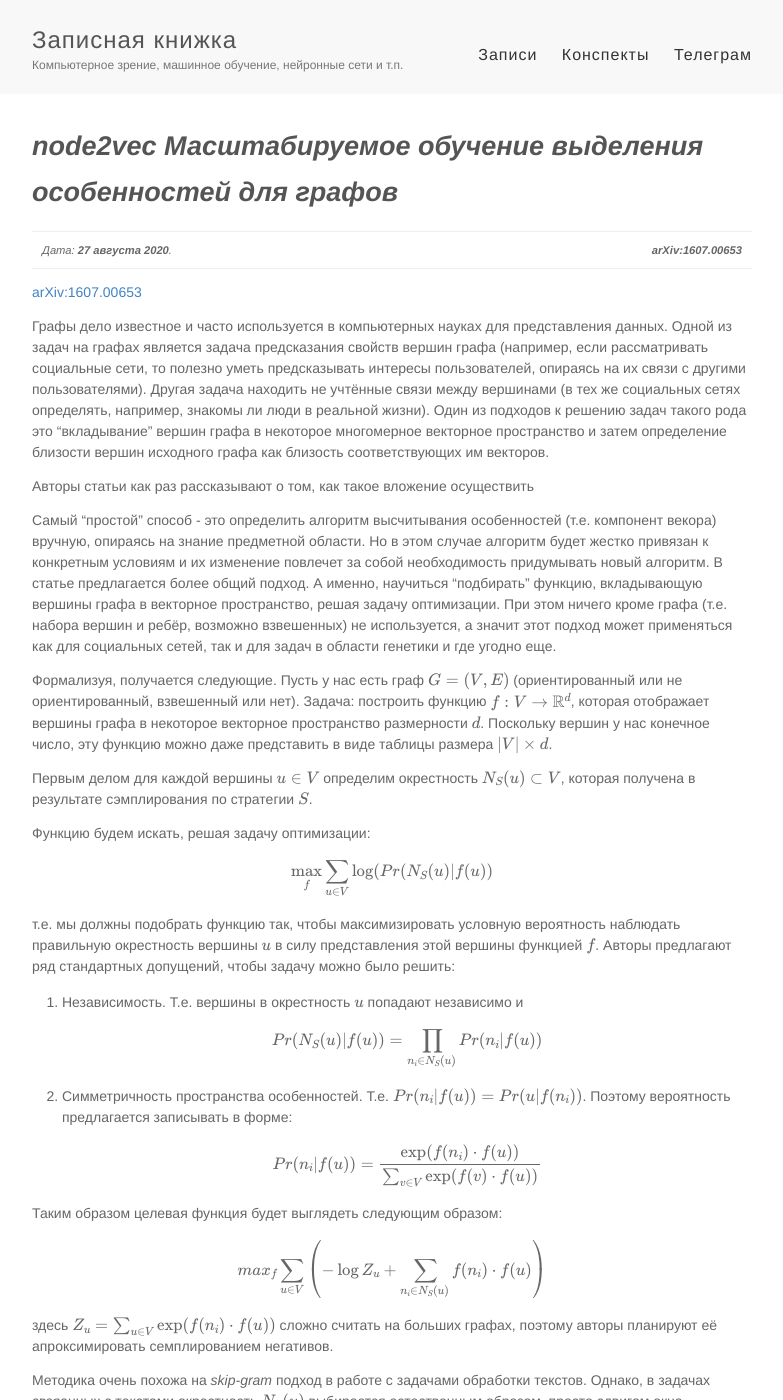
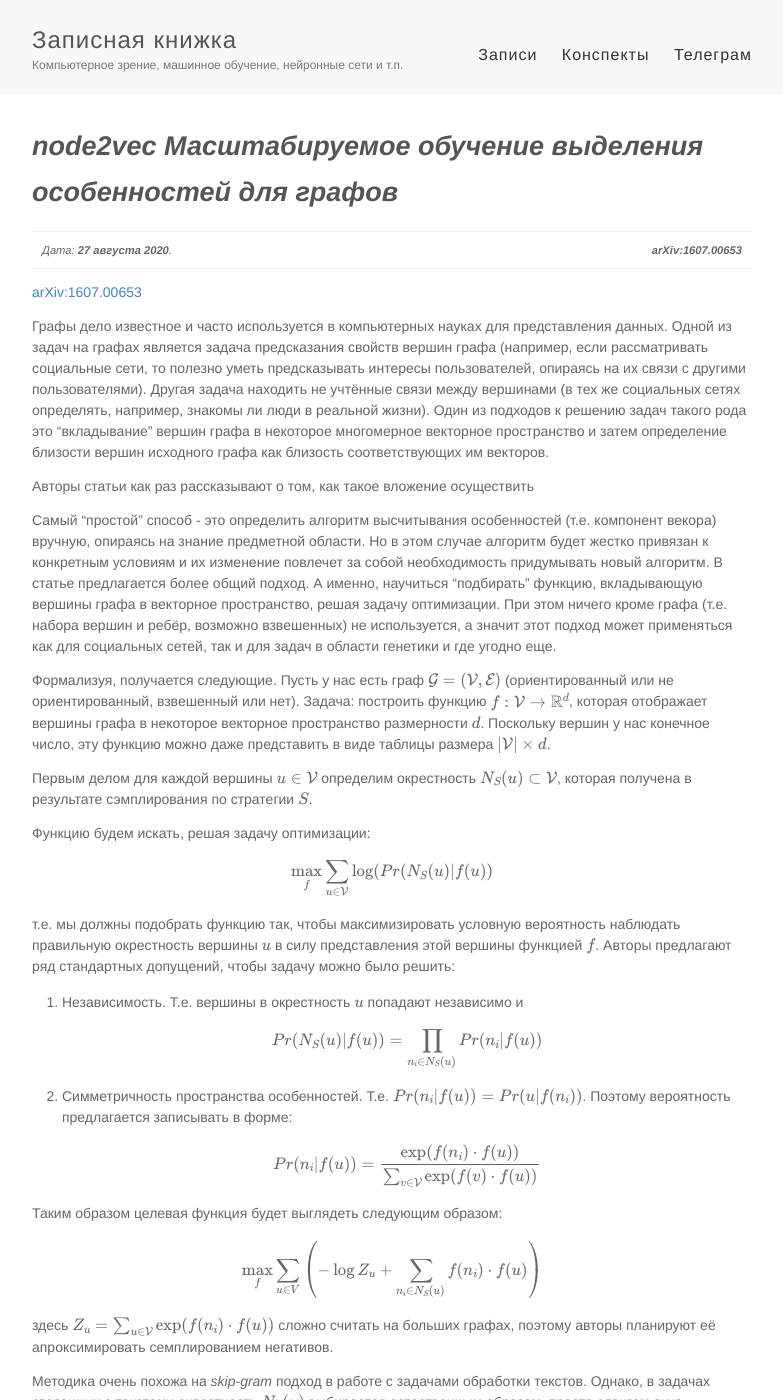
Before and after one commit to vbystricky/vbystricky.github.io, a Jekyll site: the page built from _article_notes/2020/2020-08-27.md, in a window 1280 px wide and 1400 px high. Shown: the whole window, without its empty margins (248-1031 px from the left). Built offline with Jekyll 4.4.1, drawn with Linux system fonts in a browser that asks for light colours; formulas are drawn with MathJax 3; some of the changed text lies outside the part shown.

Commit message:
Change graph, verticies and edge to \mathcal

```diff
--- a/_article_notes/2020/2020-08-27.md
+++ b/_article_notes/2020/2020-08-27.md
@@ -28,16 +28,17 @@ send2tg: true
 оптимизации. При этом ничего кроме графа (т.е. набора вершин и ребёр, возможно взвешенных) не используется, а значит этот подход может применяться как
 для социальных сетей, так и для задач в области генетики и где угодно еще.
 
-Формализуя, получается следующие. Пусть у нас есть граф $G = (V,E)$ (ориентированный или не ориентированный, взвешенный или нет). Задача: построить
-функцию $f : V \rightarrow  \mathbb{R}^d$, которая отображает вершины графа в некоторое векторное пространство размерности $d$. Поскольку вершин у нас
-конечное число, эту функцию можно даже представить в виде таблицы размера $|V| \times d$.
+Формализуя, получается следующие. Пусть у нас есть граф $\mathcal G = (\mathcal V,\mathcal E)$ (ориентированный или не ориентированный, взвешенный или
+нет). Задача: построить функцию $f : \mathcal V \rightarrow  \mathbb{R}^d$, которая отображает вершины графа в некоторое векторное пространство
+размерности $d$. Поскольку вершин у нас конечное число, эту функцию можно даже представить в виде таблицы размера $|\mathcal V| \times d$.
 
-Первым делом для каждой вершины $u \in V$ определим окрестность $N_S(u) \subset V$, которая получена в результате сэмплирования по стратегии $S$.
+Первым делом для каждой вершины $u \in \mathcal V$ определим окрестность $N_S(u) \subset \mathcal V$, которая получена в результате сэмплирования по
+стратегии $S$.
 
 Функцию будем искать, решая задачу оптимизации:
 
 $$
-\max_f \sum_{u\in V} \log(Pr(N_S(u)|f(u))
+\max_f \sum_{u\in \mathcal V} \log(Pr(N_S(u)|f(u))
 $$
 
 т.е. мы должны подобрать функцию так, чтобы максимизировать условную вероятность наблюдать правильную окрестность вершины $u$ в силу представления
@@ -52,17 +53,17 @@ $$
 2. Симметричность пространства особенностей. Т.е. $Pr(n_i \vert f(u)) = Pr(u \vert f(n_i))$. Поэтому вероятность предлагается записывать в форме:
 
     $$
-    Pr(n_i | f(u)) = \frac {\exp(f(n_i) \cdot f(u))} {\sum_{v\in V} \exp(f(v) \cdot f(u))}
+    Pr(n_i | f(u)) = \frac {\exp(f(n_i) \cdot f(u))} {\sum_{v\in \mathcal V} \exp(f(v) \cdot f(u))}
     $$
 
 Таким образом целевая функция будет выглядеть следующим образом:
 
 $$
-max_f \sum_{u\in V} \left( -\log Z_u + \sum_{n_i \in N_S(u)} f(n_i) \cdot f(u)\right)
+\max_f \sum_{u\in V} \left( -\log Z_u + \sum_{n_i \in N_S(u)} f(n_i) \cdot f(u)\right)
 $$
 
-здесь $Z_u = \sum_{u\in V}\exp(f(n_i) \cdot f(u))$ сложно считать на больших графах, поэтому авторы планируют её апроксимировать семплированием
-негативов.
+здесь $Z_u = \sum_{u\in \mathcal V}\exp(f(n_i) \cdot f(u))$ сложно считать на больших графах, поэтому авторы планируют её апроксимировать
+семплированием негативов.
 
 Методика очень похожа на *skip-gram* подход в работе с задачами обработки текстов. Однако, в задачах свзяанных с текстами окрестность $N_S(u)$
 выбирается естественным образом, просто сдвигом окна определенной ширины. В случае вершины графа, такого простого и естественного способа
@@ -106,8 +107,8 @@ $$
 $$
 P(c_i = x | c_{i-1} = v) =
 \begin{cases}
-\frac {\pi_{vx}} Z, & (x,v) \in E\\
-0& (x,v), \notin E
+\frac {\pi_{vx}} Z, & (x,v) \in \mathcal E\\
+0& (x,v), \notin \mathcal E
 \end{cases}
 $$
 
@@ -147,9 +148,9 @@ $$
 один ход назад).
 
 Авторы отмечают, что такой алгоритм получения окрестности вершины, кроме всего прочего достаточно эффективен и по расходу памяти, и по скорости. По
-памяти понятно всё равно получается $O(|V| + |E|)$, но во всяком случае линейно. Для оптимизации по скорости авторы предлагают генерировать случайные
-обходы длины $l > k$ ($k$ - количество семплов в окрестности), каждый такой обход сгенерирует окрестность для $l-k$ вершин за раз, это допустимо в
-силу марковской природы процесса.
+памяти понятно всё равно получается $O(|\mathcal V| + |\mathcal E|)$, но во всяком случае линейно. Для оптимизации по скорости авторы предлагают
+генерировать случайные обходы длины $l > k$ ($k$ - количество семплов в окрестности), каждый такой обход сгенерирует окрестность для $l-k$ вершин за
+раз, это допустимо в силу марковской природы процесса.
 
 Например, для графа из первого рисунка, сгенерировав случайный обход $(u, s_4, s_5, s_6, s_8, s_8)$ длины $l = 6$ мы получим три окрестности для
 $k=3$:
```
Also changed, not shown: _article_notes/2020/2020-08-29.md (+14 -13 lines).
